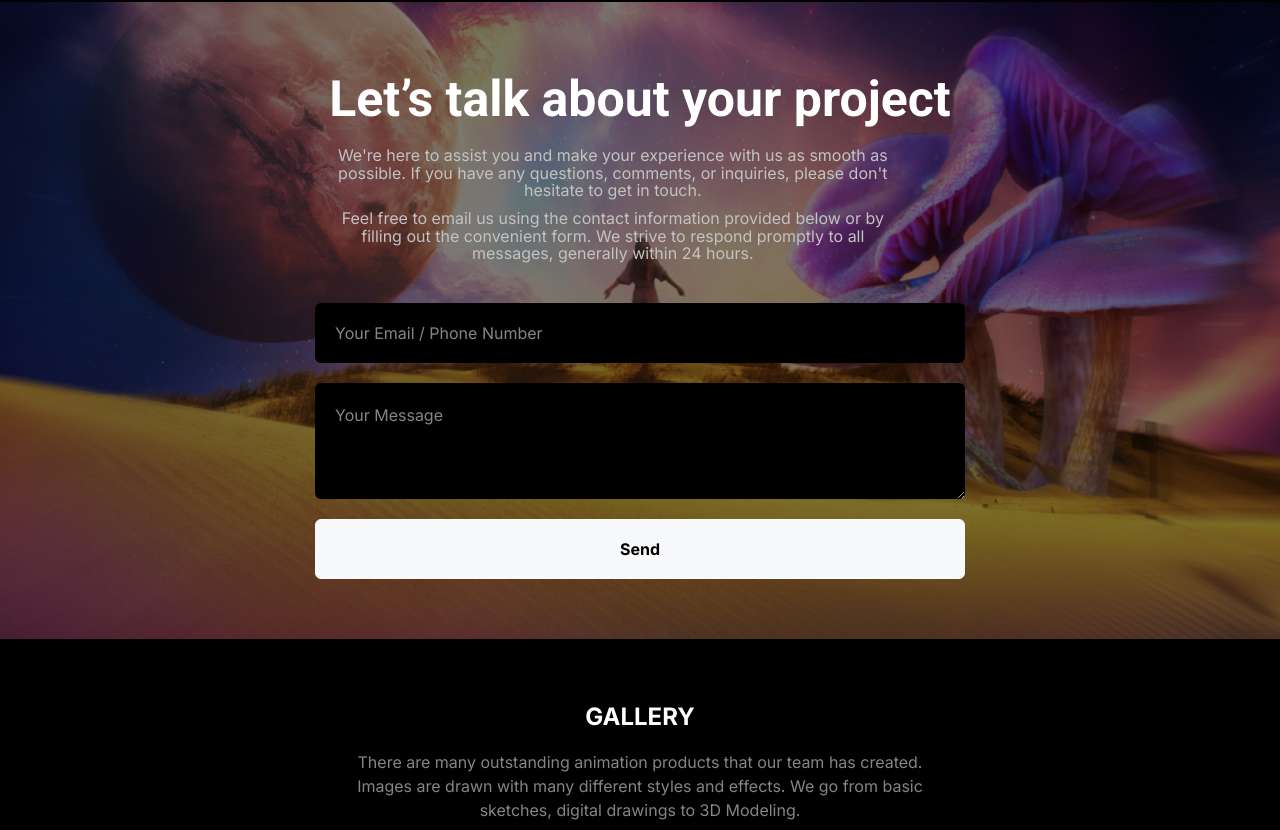
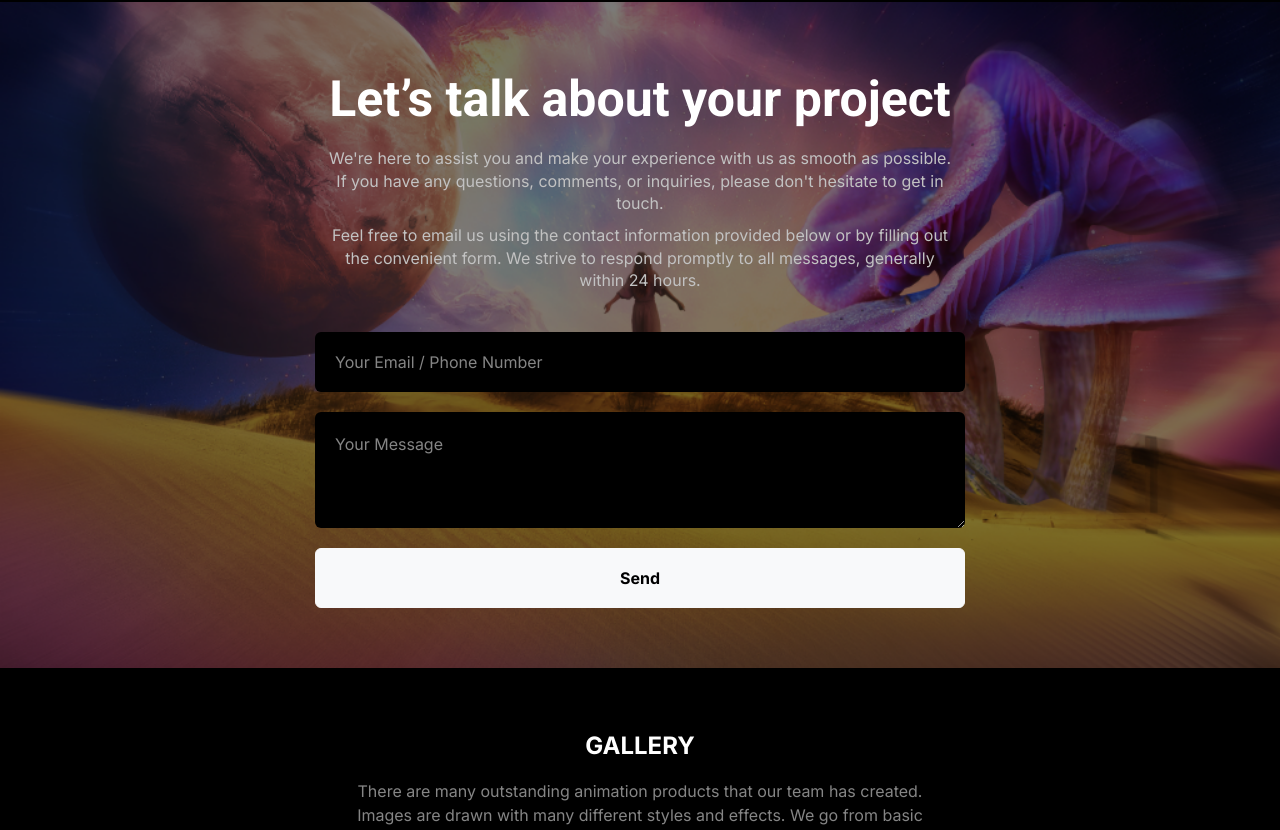
Before and after one commit to tainguy22112000/vfx-3d, a plain HTML site: page index.html in a window 1280 px wide. Shown: the part 4072-4902 px from the top of the page. Drawn offline with nearby package versions, Linux system fonts and the light colour scheme.

Commit message:
chore: fix line height of contact form

```diff
--- a/css/home.css
+++ b/css/home.css
@@ -433,7 +433,7 @@
 .contact-email {
   font-size: 14px;
   font-family: Roboto, sans-serif;
-  line-height: 1.1;
+  line-height: 1.4;
   color: var(--text-gray-3);
   gap: 10px;
   margin-top: 20px;
@@ -492,7 +492,6 @@
   .contact-email {
     margin-top: 10px;
     margin-bottom: 40px;
-    max-width: 567px;
   }
 }
 
@@ -514,6 +513,7 @@
   .contact-email {
     text-align: start;
     justify-content: flex-start !important;
+    max-width: 567px;
   }
 
   .contact-container {
```
